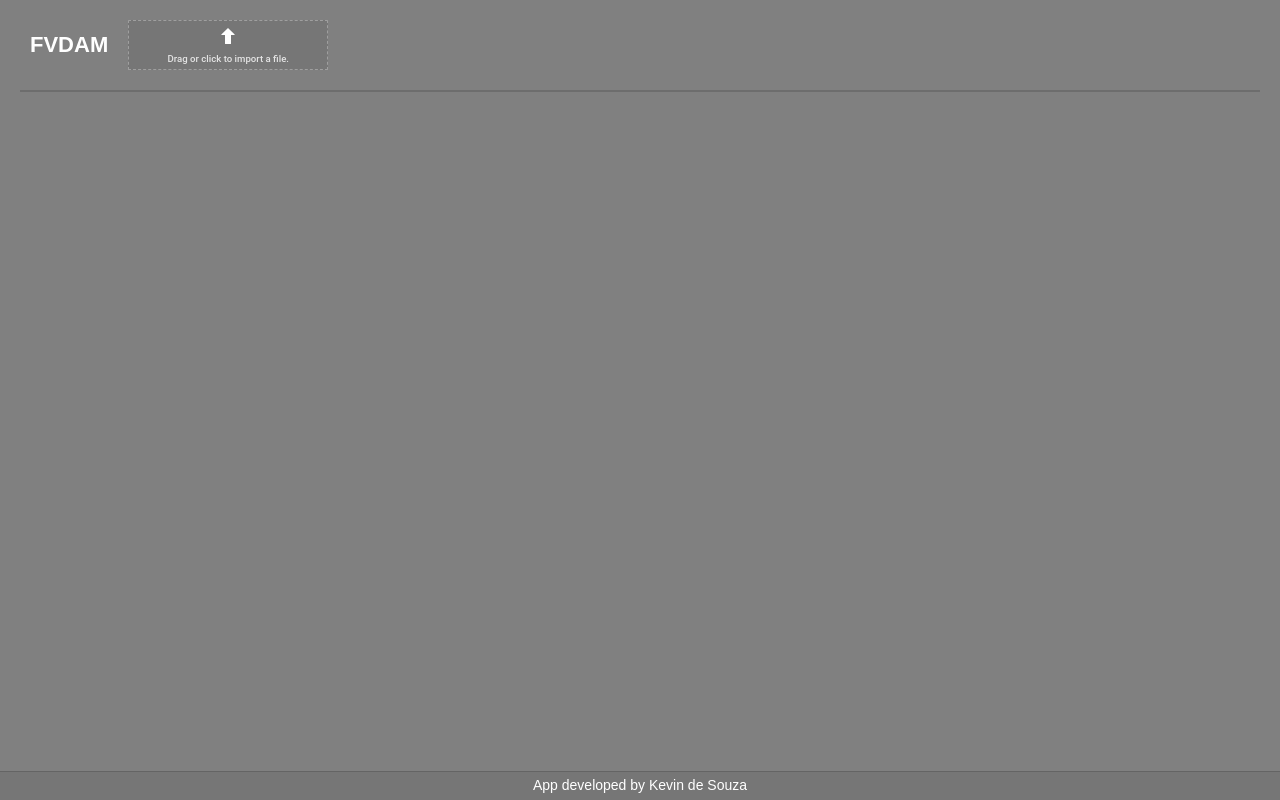
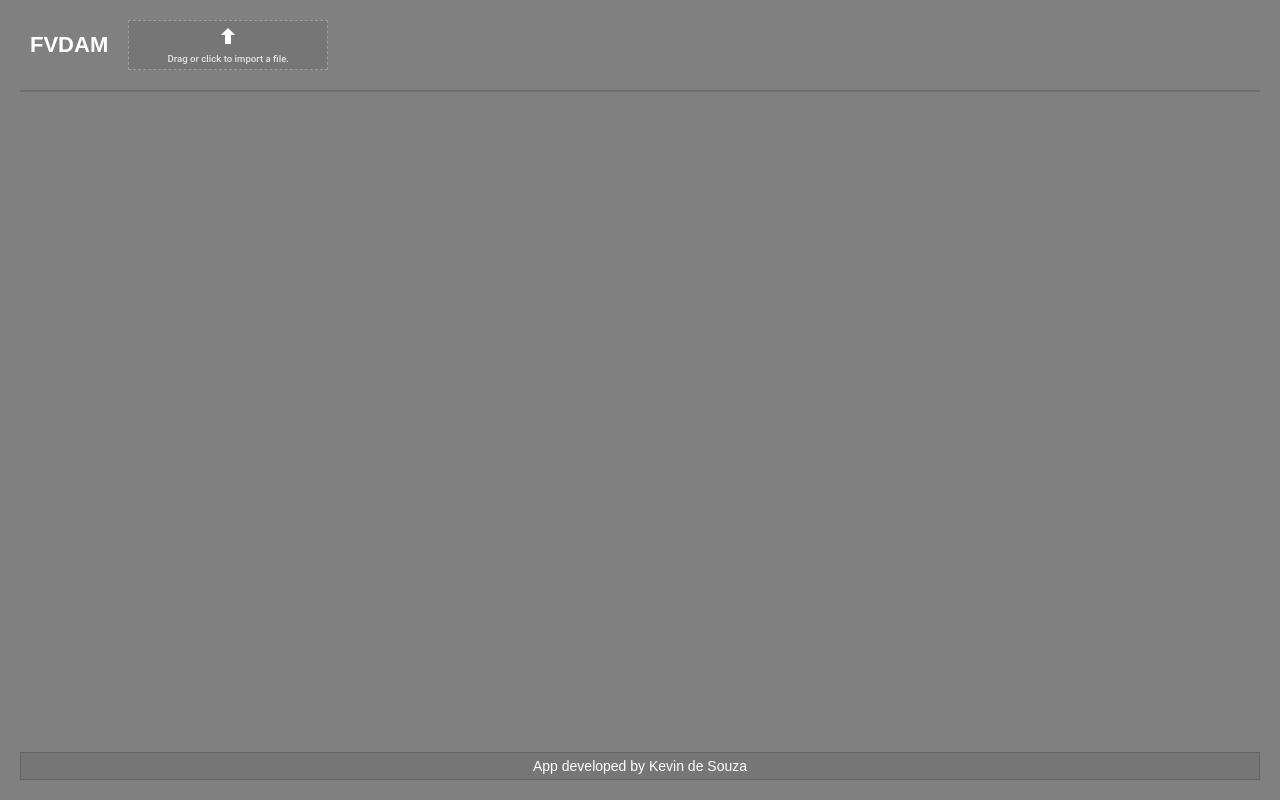
Before and after one commit to KevinTenorio/fvdam, a React (Vite) app: page / in a window 1280 px wide. Built offline with nearby package versions, Linux system fonts and the light colour scheme.

Commit message:
[fix] footer bug

```diff
--- a/src/app/Home/Home.view.tsx
+++ b/src/app/Home/Home.view.tsx
@@ -295,8 +295,7 @@ function HomeView({
                 </div>
               </div>
             )}
-            <div style={{ width: '20px', flex: '1' }} />
-          </div>
+            <div style={{ width: '20px', height: '100%', minHeight: '5px' }} />
             <div // FOOTER
               style={{
                 color: 'white',
@@ -305,11 +304,11 @@ function HomeView({
                 width: '100%',
                 height: '30px',
                 backgroundColor: 'rgba(0, 0, 0, 0.08)',
-              borderTop: '1px solid var(--off-white)',
-              marginTop: '20px'
+                border: '1px solid var(--off-white)'
               }}
             >
               App developed by Kevin de Souza
+            </div>
           </div>
         </div>
       );
--- a/src/styles/globals.css
+++ b/src/styles/globals.css
@@ -3,3 +3,9 @@
   font-family: sans-serif;
   font-size: 14px;
 }
+
+body {
+  margin: 0;
+  padding: 0;
+  background-color: gray;
+}
```
Lines whose indentation alone changed are shown as unchanged.
